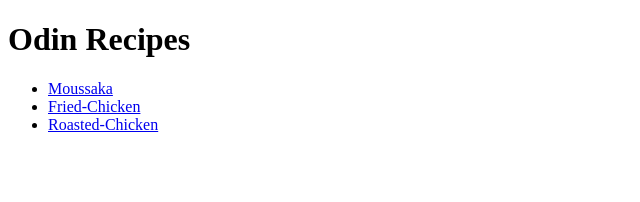
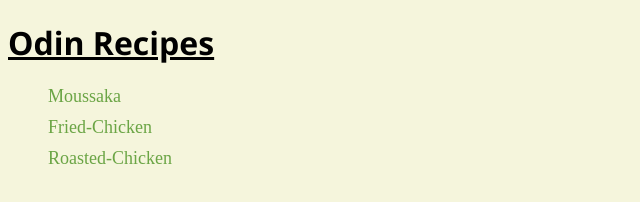
Before and after one commit to mugonation31/odin-recipes, a plain HTML site: page index.html in a window 1280 px wide. Shown: the whole page, without its empty margins (0-640 px from the left). Drawn offline with Linux system fonts and the light colour scheme.

Commit message:
returned to page for next activity and commit was required.

```diff
--- a/index.html
+++ b/index.html
@@ -4,11 +4,12 @@
 <head>
   <meta charset="UTF-8">
   <title>Odin-Recipes</title>
+  <link rel="stylesheet" href="styles.css">
 </head>
 
 <body>
-  <h1>Odin Recipes</h1>
-  <ul>
+  <h1 id="title">Odin Recipes</h1>
+  <ul class="recipes">
     <li><a href="./recipes/moussaka.html">Moussaka</a></li>
     <li><a href="./recipes/fried-chicken.html">Fried-Chicken</a></li>
     <li><a href="./recipes/roasted-chicken.html">Roasted-Chicken</a></li>
--- /dev/null
+++ b/recipes/styles.css
@@ -0,0 +1,24 @@
+body{
+  background-color: bisque;
+}
+
+h1 {
+ font-family: 'Segoe UI', Tahoma, Geneva, Verdana, sans-serif;
+ text-decoration: underline;
+}
+
+h4 {
+  font-family: 'Franklin Gothic Medium', 'Arial Narrow', Arial, sans-serif;
+}
+
+p{
+  font-family:'Courier New', Courier, monospace
+}
+
+ul {
+  border: 1px solid red;
+}
+
+ol{
+   border: 1px solid green;
+}
--- /dev/null
+++ b/styles.css
@@ -0,0 +1,22 @@
+body {
+  background-color: beige;
+}
+
+#title {
+  font-family: 'Segoe UI', Tahoma, Geneva, Verdana, sans-serif;
+  text-decoration: underline;
+}
+
+.recipes  {
+  list-style: none;
+}
+
+a {
+color: #5e9d37eb;
+text-decoration: none;
+}
+
+li {
+  margin-top: 10px;
+  font-size: 18px;
+}
```
Also changed, not shown: recipes/fried-chicken.html (+1 -0 lines), recipes/moussaka.html (+1 -0 lines), recipes/roasted-chicken.html (+1 -0 lines).
